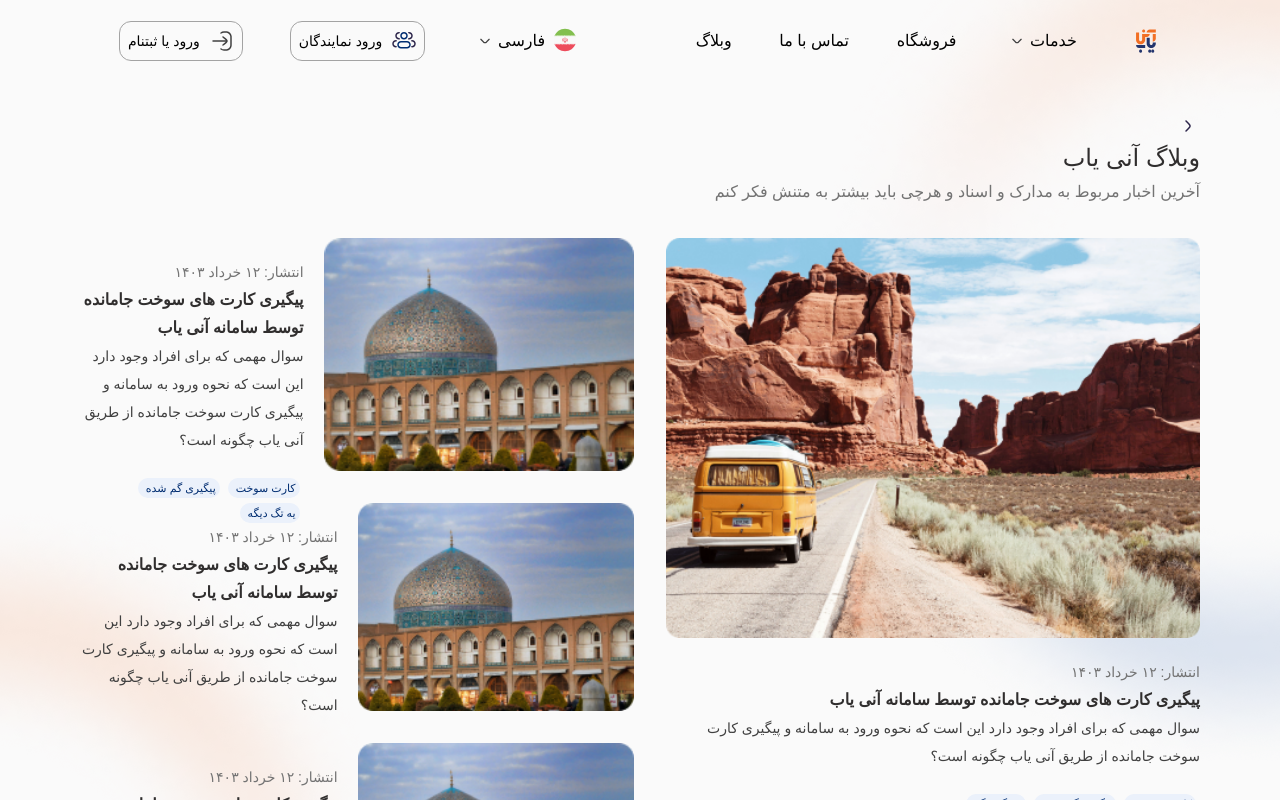
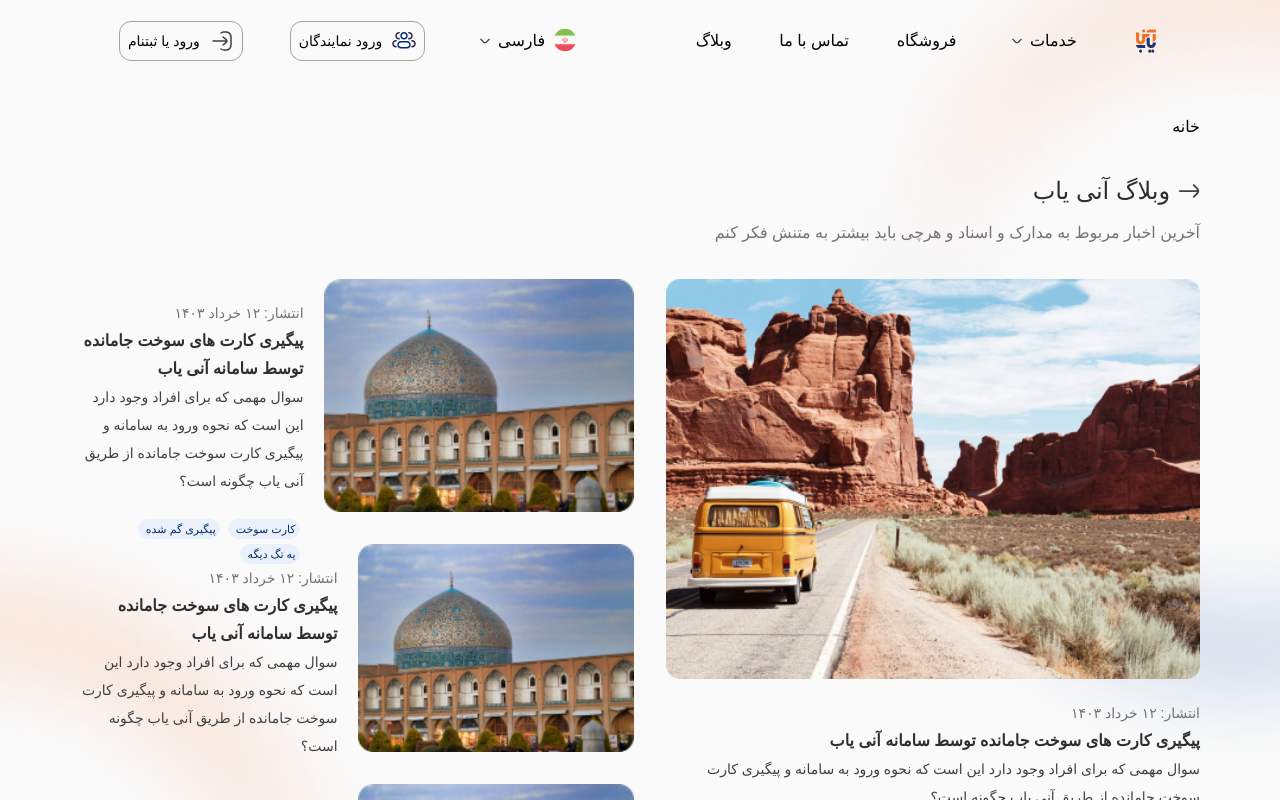
Before and after one commit to itsGhazle/aniyab, a React (Vite) app: page /AllNews in a window 1280 px wide. Shown: the top 800 px of the page. Built offline with nearby package versions, Linux system fonts and the light colour scheme; a web font is replaced by a local one.

Commit message:
implementing Breadcrumb

```diff
--- /dev/null
+++ b/src/UI/BreadCrump.jsx
@@ -0,0 +1,12 @@
+import React from "react";
+import { Link, useLocation } from "react-router-dom";
+
+export default function BreadCrump() {
+  const location = useLocation();
+  console.log(location.pathname);
+  return (
+    <div>
+      <Link to={"/"}>خانه</Link>
+    </div>
+  );
+}
--- a/src/pages/Blog.jsx
+++ b/src/pages/Blog.jsx
@@ -3,8 +3,9 @@
 import styled from "styled-components";
 import LatestNews from "../UI/LatestNews";
 import Pagination from "../UI/Pagination";
-import { Link } from "react-router-dom";
+import { Link, useLocation } from "react-router-dom";
 import Card from "../UI/Card";
+import BreadCrump from "../UI/BreadCrump";
 
 const Main = styled.main`
   display: grid;
@@ -14,6 +15,9 @@ const Main = styled.main`
   padding: 2rem 5rem;
 `;
 const StyledLink = styled(Link)`
+  display: inline-flex;
+  flex-direction: row;
+  gap: 0.5rem;
   color: var(--Text-Title);
   font-size: 1.5rem;
   font-style: normal;
@@ -30,9 +34,10 @@ const P = styled.p`
 function Blog({ image, title, description, date }) {
   return (
     <Main>
+      <BreadCrump />
       <header>
         <StyledLink>
-          <img src="public\rightpage.svg" alt="" /> وبلاگ آنی یاب
+          <img src="/Right 1.svg" alt="" /> <span>وبلاگ آنی یاب</span>
         </StyledLink>
         <P>
           آخرین اخبار مربوط به مدارک و اسناد و هرچی باید بیشتر به متنش فکر کنم
```
Also changed, not shown: public/Right 1.svg (added).
